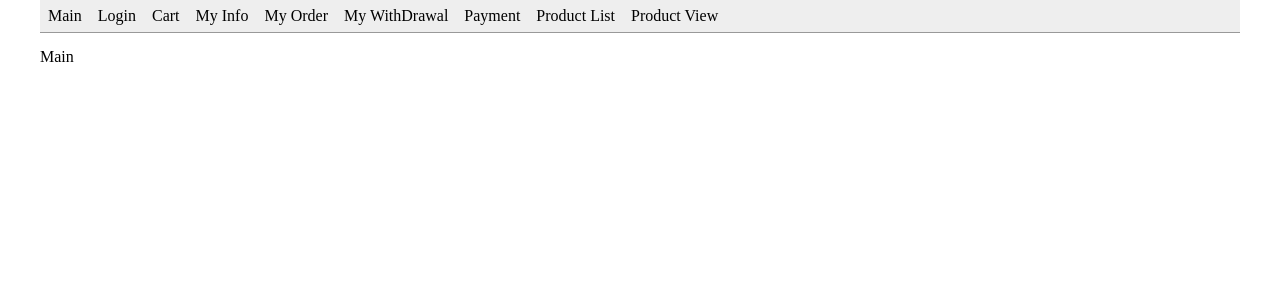
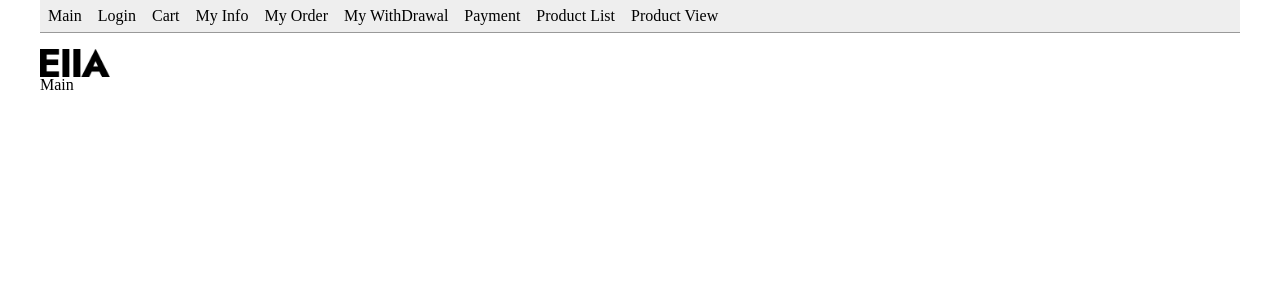
Before and after one commit to cndgus1010/shop-consumer, a React (Create React App) app: page / in a window 1280 px wide. Shown: the top 300 px of the page. Built offline with nearby package versions, Linux system fonts and the light colour scheme; no server answers.

Commit message:
Navi Axios

```diff
--- a/config-overrides.js
+++ b/config-overrides.js
@@ -1,17 +1,16 @@
 module.exports = {
   webpack: function (config, env) {
-    config.module.rules.push({
+    /* config.module.rules.unshift({
       test: /\.(png|gif)$/i,
       use: [
         {
           loader: 'url-loader',
           options: {
             limit: 8192,
-            name: '[hash].[ext]',
           },
         },
       ],
-    });
+    }); */
     return config;
   },
 };
--- a/package.json
+++ b/package.json
@@ -21,7 +21,8 @@
     "swiper": "^7.3.0"
   },
   "scripts": {
-    "start": "react-scripts start",
+    "start": "react-app-rewired start",
+    "serve": "react-scripts start",
     "build": "react-scripts build",
     "test": "react-scripts test",
     "eject": "react-scripts eject"
--- a/src/App.js
+++ b/src/App.js
@@ -1,6 +1,7 @@
 import React from 'react';
 import { BrowserRouter, Routes, Route } from 'react-router-dom';
 
+import HeaderCp from './components/inc/HeaderCp';
 import Main from './pages/Main';
 import AuthLogin from './pages/AuthLogin';
 import MyCart from './pages/MyCart';
--- /dev/null
+++ b/src/components/inc/HeaderCp.js
@@ -0,0 +1,30 @@
+import React from 'react';
+import styled from '@emotion/styled';
+import { css } from '@emotion/react';
+import { Link } from 'react-router-dom';
+
+import NaviCp from './NaviCp';
+import LogoImg from '../../assets/img/ella-surf-logo-b.png';
+
+const Wrapper = styled.header``;
+const Logo = styled.h1`
+  max-width: 70px;
+  img {
+    width: 100%;
+  }
+`;
+
+const HeaderCp = () => {
+  return (
+    <Wrapper>
+      <Logo>
+        <Link to="/">
+          <img src={LogoImg} alt="" />
+        </Link>
+      </Logo>
+      <NaviCp />
+    </Wrapper>
+  );
+};
+
+export default HeaderCp;
--- /dev/null
+++ b/src/components/inc/NaviCp.js
@@ -0,0 +1,24 @@
+import React, { useEffect } from 'react';
+import styled from '@emotion/styled';
+import { css } from '@emotion/react';
+import axios from 'axios';
+
+const Wrapper = styled.div``;
+
+const NaviCp = () => {
+  useEffect(() => {
+    const init = async () => {
+      const { data } = await axios.get('http://127.0.0.1:3100/json/tree.json');
+      console.log(data);
+    };
+    init();
+    console.log('컴포넌트가 시작됨');
+    return () => {
+      console.log('화면에서 사라짐');
+    };
+  }, []);
+
+  return <Wrapper></Wrapper>;
+};
+
+export default React.memo(NaviCp);
--- a/src/pages/Main.js
+++ b/src/pages/Main.js
@@ -1,6 +1,7 @@
 import React from 'react';
 import styled from '@emotion/styled';
 
+import HeaderCp from '../components/inc/HeaderCp';
 import TestNavi from '../components/TestNavi';
 
 const Wrapper = styled.div`
@@ -12,6 +13,7 @@ const Main = () => {
   return (
     <Wrapper>
       <TestNavi />
+      <HeaderCp />
       <h1>Main</h1>
     </Wrapper>
   );
```
Also changed, not shown: src/components/DefaultCp.js (added, +11 -0 lines), src/assets/img/American-Express_x32.png (added), src/assets/img/ella-surf-logo-b.png (added).
